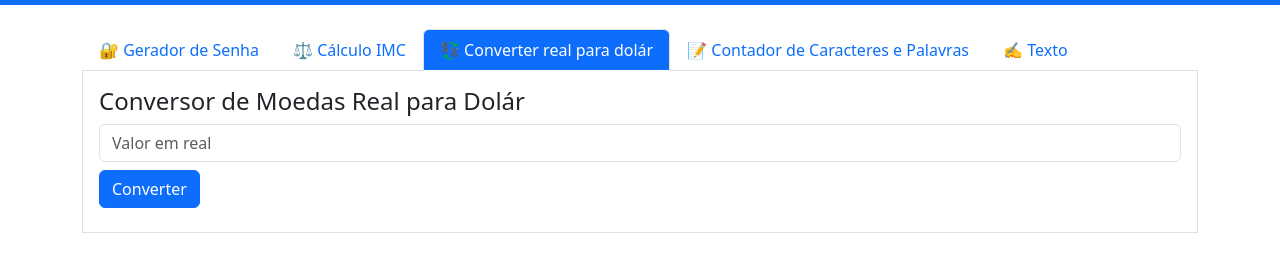
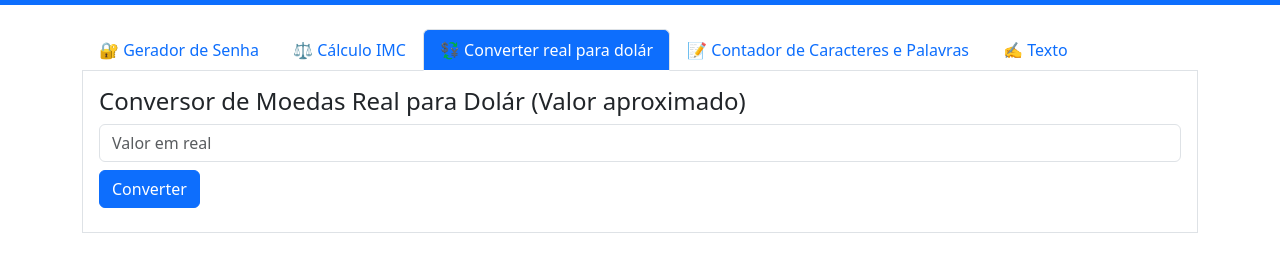
Before and after one commit to lucasmartins098/ferramentas, a plain HTML site: page index.html in a window 1280 px wide. Both pictures are taken after a click on the tab "💱 Converter real para dolár". Shown: the part 51-322 px from the top of the page. Drawn offline with nearby package versions, Linux system fonts and the light colour scheme.

Commit message:
Ajuste em label

```diff
--- a/index.html
+++ b/index.html
@@ -72,7 +72,7 @@
 
       <!-- Conversor de Moedas -->
       <div class="tab-pane fade" id="moeda">
-        <h4>Conversor de Moedas Real para Dolár</h4>
+        <h4>Conversor de Moedas Real para Dolár (Valor aproximado)</h4>
         <input type="number" id="valor-moeda" class="form-control mb-2" placeholder="Valor em real">
         <button class="btn btn-primary" onclick="converterMoeda()">Converter</button>
         <div class="mt-2" id="resultado-moeda"></div>
```
